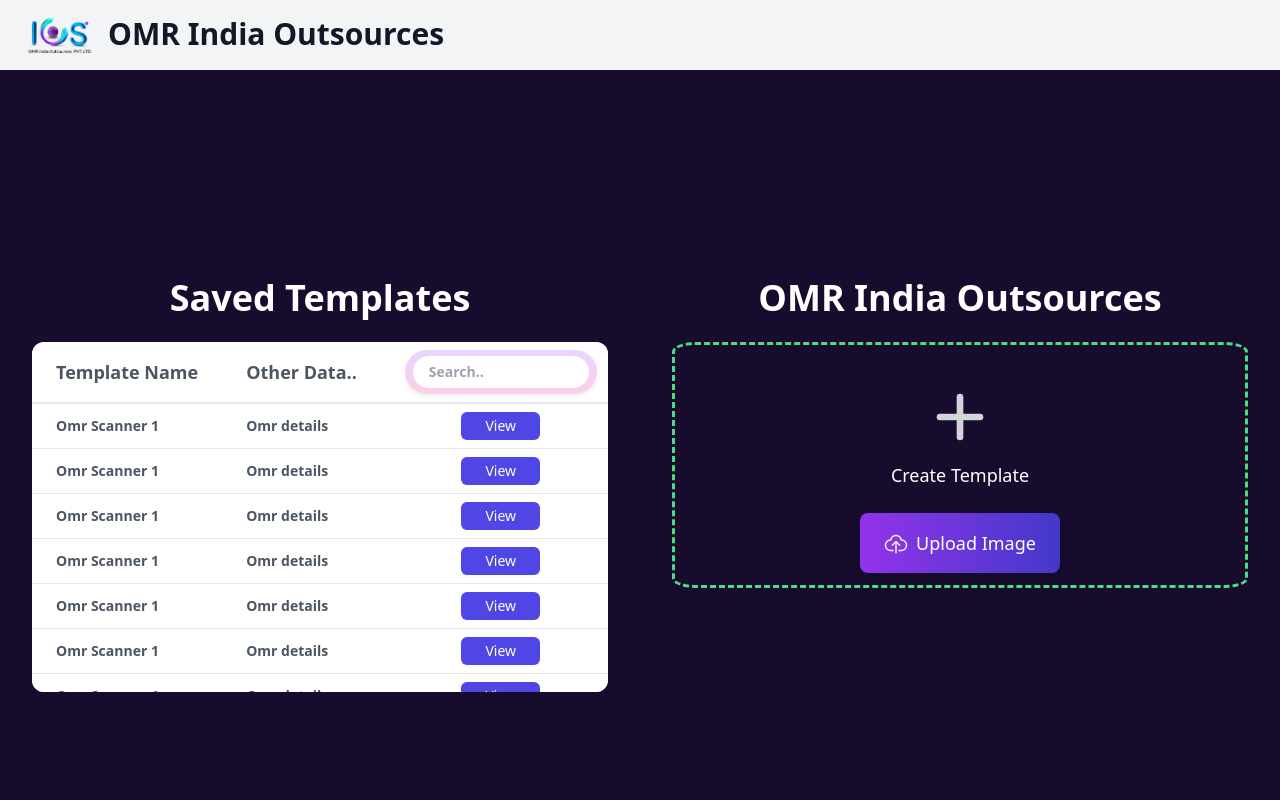
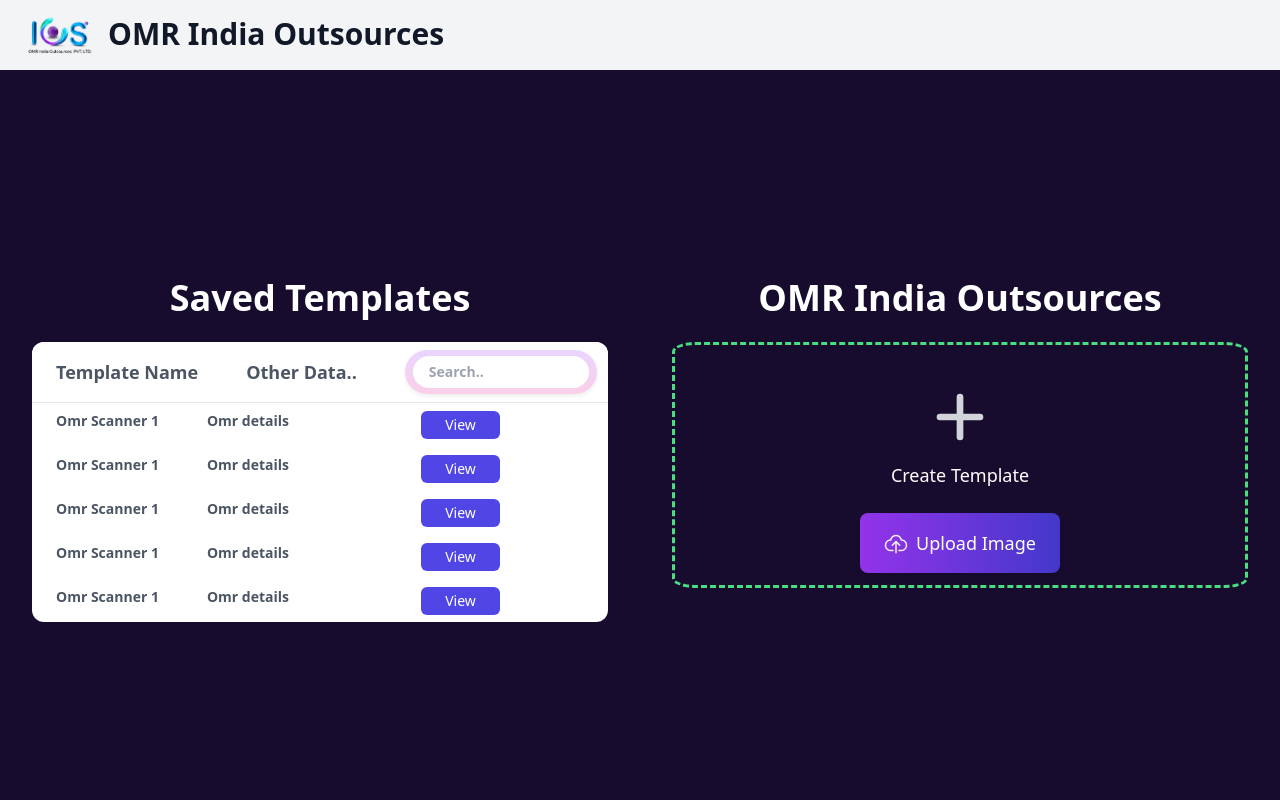
Before and after one commit to Jaygupta23/ImageCropper, a React (Create React App) app: page / in a window 1280 px wide. Shown: the top 800 px of the page. Built offline with nearby package versions, Linux system fonts and the light colour scheme.

Commit message:
table done

```diff
--- a/src/components/ImageUploader/ImageUploader.js
+++ b/src/components/ImageUploader/ImageUploader.js
@@ -36,18 +36,17 @@
             </h1>
           </div>
 
-          <div className="h-[350px] overflow-hidden lg:w-[36rem] rounded-xl bg-white">
-          <table className=" min-w-full divide-y-2 divide-gray-200 bg-white text-sm rounded-xl">
-              <thead className="ltr:text-left rtl:text-right text-lg font-semibold">
-                <tr>
-                  <th className="whitespace-nowrap px-4 py-3  text-gray-600 ">
+          <div className="h-[35%] lg:w-[36rem] rounded-xl bg-white">
+            <div className=" min-w-full divide-y-2 divide-gray-200 bg-white text-sm rounded-xl">
+              <div className="divide-y divide-gray-200 text-md font-semibold text-gray-600">
+                <div className="flex">
+                <div className="whitespace-nowrap px-4 py-3 text-lg font-semibold">
                   Template Name
-                  </th>
-                  <th className="whitespace-nowrap px-4  py-2  text-gray-600">
+                </div>
+                <div className="whitespace-nowrap px-4 py-3 text-lg text-gray-600">
                   Other Data..
-                  </th>
-
-                  <th className="px-4 py-2">
+                </div>
+                <div className="px-4 py-2">
                   <div className="InputContainer w-48 h-11 flex items-center justify-center bg-gradient-to-b from-purple-200 to-pink-200 rounded-full overflow-hidden cursor-pointer shadow-sm">
                     <input
                       placeholder="Search.."
@@ -57,128 +56,111 @@
                       type="text"
                     />
                   </div>
-                  </th>
-                </tr>
-              </thead>
-              <tbody className="divide-y divide-gray-200 text-md font-semibold text-gray-600 overflow-y-scroll overflow-x-hidden h-[100%]">
-
-                <tr>
-                  <td className="whitespace-nowrap px-4 py-2 ">
+                </div>
+                </div>
+                <div className="overflow-y-scroll h-[220px]">
+                <div className="flex">
+                  <div className="whitespace-nowrap px-4 py-2">
                     Omr Scanner 1
-                  </td>
-                  <td className="whitespace-nowrap px-4 py-2 ">Omr details</td>
-                  <td className="whitespace-nowrap px-4 py-2 text-center">
+                  </div>
+                  <div className="whitespace-nowrap px-4 py-2">Omr details</div>
+                  <div className="whitespace-nowrap px-4 py-2 mx-auto">
                     <a
                       href="#"
-                      className="inline-block rounded bg-indigo-600  text-md px-4 py-1 font-medium text-white hover:bg-indigo-700"
+                      className="inline-block rounded bg-indigo-600 text-md px-4 py-1 font-medium text-white hover:bg-indigo-700"
                     >
                       View
                     </a>
-                  </td>
-                </tr>
-                <tr>
-                  <td className="whitespace-nowrap px-4 py-2 ">
+                  </div>
+                </div>
+                <div className="flex">
+                  <div className="whitespace-nowrap px-4 py-2">
                     Omr Scanner 1
-                  </td>
-                  <td className="whitespace-nowrap px-4 py-2 ">Omr details</td>
-                  <td className="whitespace-nowrap px-4 py-2 text-center">
+                  </div>
+                  <div className="whitespace-nowrap px-4 py-2">Omr details</div>
+                  <div className="whitespace-nowrap px-4 py-2 mx-auto">
                     <a
                       href="#"
-                      className="inline-block rounded bg-indigo-600  text-md px-4 py-1 font-medium text-white hover:bg-indigo-700"
+                      className="inline-block rounded bg-indigo-600 text-md px-4 py-1 font-medium text-white hover:bg-indigo-700"
                     >
                       View
                     </a>
-                  </td>
-                </tr>
-                <tr>
-                  <td className="whitespace-nowrap px-4 py-2 ">
+                  </div>
+                </div>
+                <div className="flex">
+                  <div className="whitespace-nowrap px-4 py-2">
                     Omr Scanner 1
-                  </td>
-                  <td className="whitespace-nowrap px-4 py-2 ">Omr details</td>
-                  <td className="whitespace-nowrap px-4 py-2 text-center">
+                  </div>
+                  <div className="whitespace-nowrap px-4 py-2">Omr details</div>
+                  <div className="whitespace-nowrap px-4 py-2 mx-auto">
                     <a
                       href="#"
-                      className="inline-block rounded bg-indigo-600  text-md px-4 py-1 font-medium text-white hover:bg-indigo-700"
+                      className="inline-block rounded bg-indigo-600 text-md px-4 py-1 font-medium text-white hover:bg-indigo-700"
                     >
                       View
                     </a>
-                  </td>
-                </tr>
-                <tr>
-                  <td className="whitespace-nowrap px-4 py-2 ">
+                  </div>
+                </div>
+                <div className="flex">
+                  <div className="whitespace-nowrap px-4 py-2">
                     Omr Scanner 1
-                  </td>
-                  <td className="whitespace-nowrap px-4 py-2 ">Omr details</td>
-                  <td className="whitespace-nowrap px-4 py-2 text-center">
+                  </div>
+                  <div className="whitespace-nowrap px-4 py-2">Omr details</div>
+                  <div className="whitespace-nowrap px-4 py-2 mx-auto">
                     <a
                       href="#"
-                      className="inline-block rounded bg-indigo-600  text-md px-4 py-1 font-medium text-white hover:bg-indigo-700"
+                      className="inline-block rounded bg-indigo-600 text-md px-4 py-1 font-medium text-white hover:bg-indigo-700"
                     >
                       View
                     </a>
-                  </td>
-                </tr>
-                <tr>
-                  <td className="whitespace-nowrap px-4 py-2 ">
+                  </div>
+                </div>
+                <div className="flex">
+                  <div className="whitespace-nowrap px-4 py-2">
                     Omr Scanner 1
-                  </td>
-                  <td className="whitespace-nowrap px-4 py-2 ">Omr details</td>
-                  <td className="whitespace-nowrap px-4 py-2 text-center">
+                  </div>
+                  <div className="whitespace-nowrap px-4 py-2">Omr details</div>
+                  <div className="whitespace-nowrap px-4 py-2 mx-auto">
                     <a
                       href="#"
-                      className="inline-block rounded bg-indigo-600  text-md px-4 py-1 font-medium text-white hover:bg-indigo-700"
+                      className="inline-block rounded bg-indigo-600 text-md px-4 py-1 font-medium text-white hover:bg-indigo-700"
                     >
                       View
                     </a>
-                  </td>
-                </tr>
-
-                <tr>
-                  <td className="whitespace-nowrap px-4 py-2 ">
+                  </div>
+                </div>
+                <div className="flex">
+                  <div className="whitespace-nowrap px-4 py-2">
                     Omr Scanner 1
-                  </td>
-                  <td className="whitespace-nowrap px-4 py-2 ">Omr details</td>
-                  <td className="whitespace-nowrap px-4 py-2 text-center">
+                  </div>
+                  <div className="whitespace-nowrap px-4 py-2">Omr details</div>
+                  <div className="whitespace-nowrap px-4 py-2 mx-auto">
                     <a
                       href="#"
-                      className="inline-block rounded bg-indigo-600  text-md px-4 py-1 font-medium text-white hover:bg-indigo-700"
+                      className="inline-block rounded bg-indigo-600 text-md px-4 py-1 font-medium text-white hover:bg-indigo-700"
                     >
                       View
                     </a>
-                  </td>
-                </tr>
-
-
-                <tr>
-                  <td className="whitespace-nowrap px-4 py-2 ">
+                  </div>
+                </div>
+                <div className="flex">
+                  <div className="whitespace-nowrap px-4 py-2">
                     Omr Scanner 1
-                  </td>
-                  <td className="whitespace-nowrap px-4 py-2 ">Omr details</td>
-                  <td className="whitespace-nowrap px-4 py-2 text-center">
+                  </div>
+                  <div className="whitespace-nowrap px-4 py-2">Omr details</div>
+                  <div className="whitespace-nowrap px-4 py-2 mx-auto">
                     <a
                       href="#"
-                      className="inline-block rounded bg-indigo-600  text-md px-4 py-1 font-medium text-white hover:bg-indigo-700"
+                      className="inline-block rounded bg-indigo-600 text-md px-4 py-1 font-medium text-white hover:bg-indigo-700"
                     >
                       View
                     </a>
-                  </td>
-                </tr>
-                <tr>
-                  <td className="whitespace-nowrap px-4 py-2 ">
-                    Omr Scanner 1
-                  </td>
-                  <td className="whitespace-nowrap px-4 py-2 ">Omr details</td>
-                  <td className="whitespace-nowrap px-4 py-2 text-center">
-                    <a
-                      href="#"
-                      className="inline-block rounded bg-indigo-600 px-4 py-1 text-md font-medium text-white hover:bg-indigo-700"
-                    >
-                      View
-                    </a>
-                  </td>
-                </tr>
-              </tbody>
-            </table>
+                  </div>
+                </div>
+
+                </div>
+              </div>
+            </div>
           </div>
         </div>
         <div className="mx-auto max-w-screen-sm px-4 py-12 lg:flex  lg:items-center flex-col">
```
Lines whose indentation alone changed are shown as unchanged.
